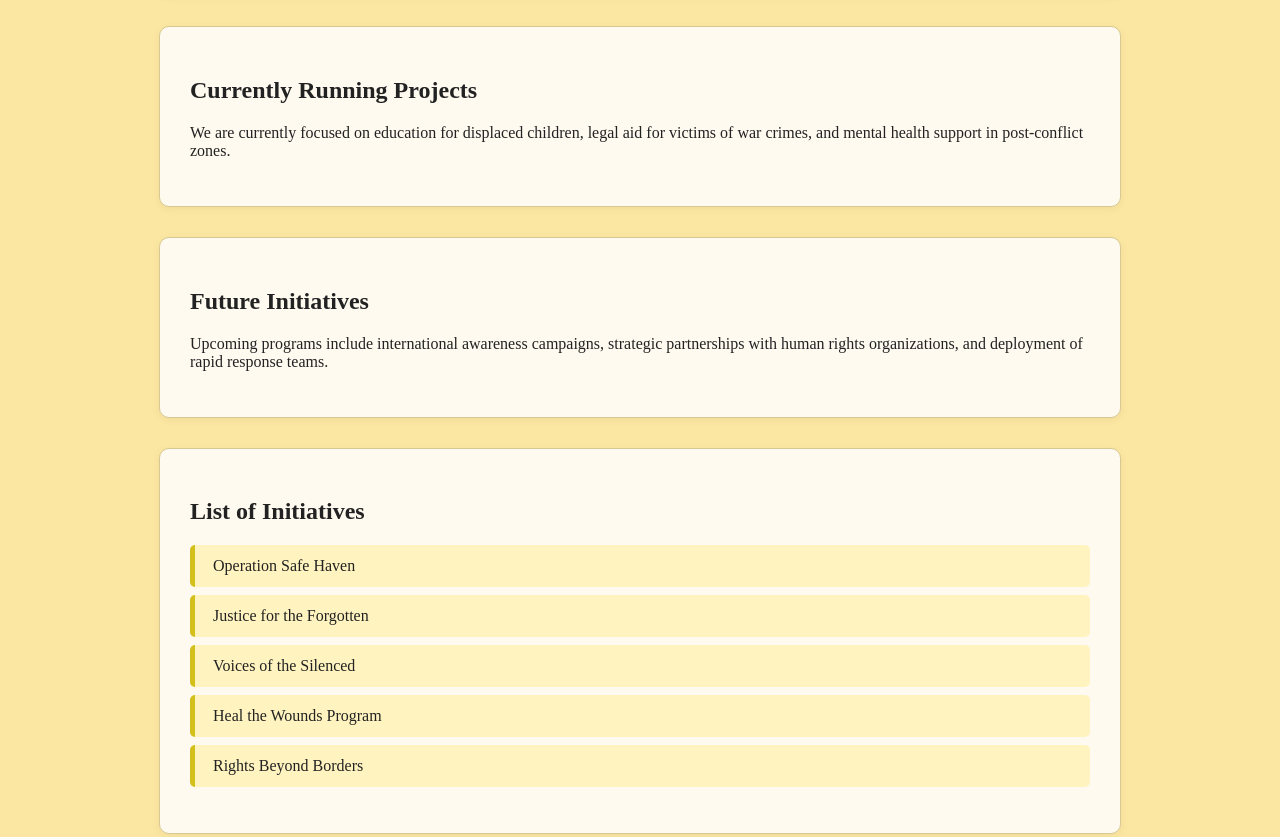
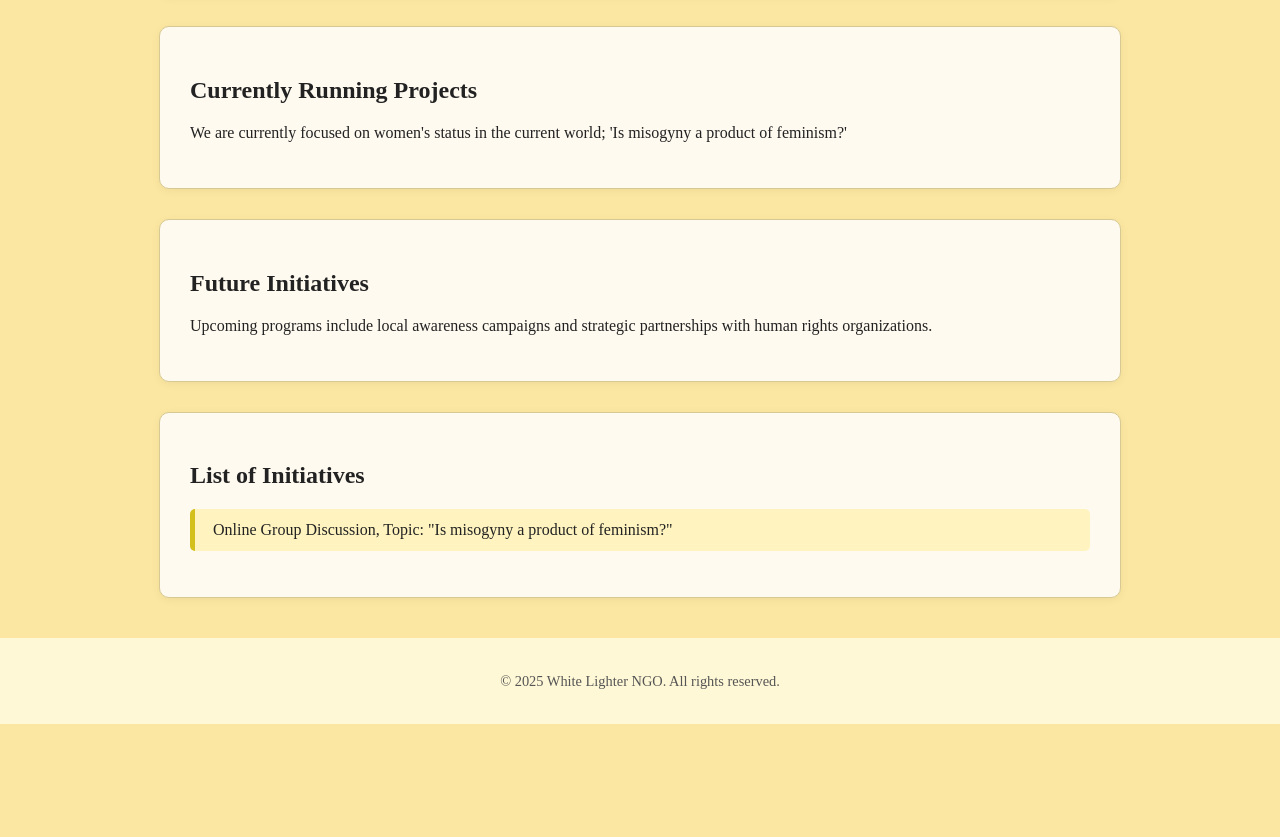
Before and after one commit to vs1ng/ngo, a plain HTML site: page web_page.html in a window 1280 px wide. Shown: the part 920-1757 px from the top of the page. After the commit the page ends 1644 px from the top, so only its background shows below. Drawn offline with Linux system fonts and the light colour scheme.

Commit message:
kuch to kiya

```diff
--- a/web_page.html
+++ b/web_page.html
@@ -142,22 +142,18 @@
 
   <section id="projects">
     <h2>Currently Running Projects</h2>
-    <p>We are currently focused on education for displaced children, legal aid for victims of war crimes, and mental health support in post-conflict zones.</p>
+    <p>We are currently focused on women's status in the current world; 'Is misogyny a product of feminism?' </p>
   </section>
 
   <section id="future-initiatives">
     <h2>Future Initiatives</h2>
-    <p>Upcoming programs include international awareness campaigns, strategic partnerships with human rights organizations, and deployment of rapid response teams.</p>
+    <p>Upcoming programs include local awareness campaigns and strategic partnerships with human rights organizations.</p>
   </section>
 
   <section id="initiatives-list">
     <h2>List of Initiatives</h2>
     <ul>
-      <li>Operation Safe Haven</li>
-      <li>Justice for the Forgotten</li>
-      <li>Voices of the Silenced</li>
-      <li>Heal the Wounds Program</li>
-      <li>Rights Beyond Borders</li>
+      <li>Online Group Discussion, Topic: "Is misogyny a product of feminism?" </li>
     </ul>
   </section>
 
```
